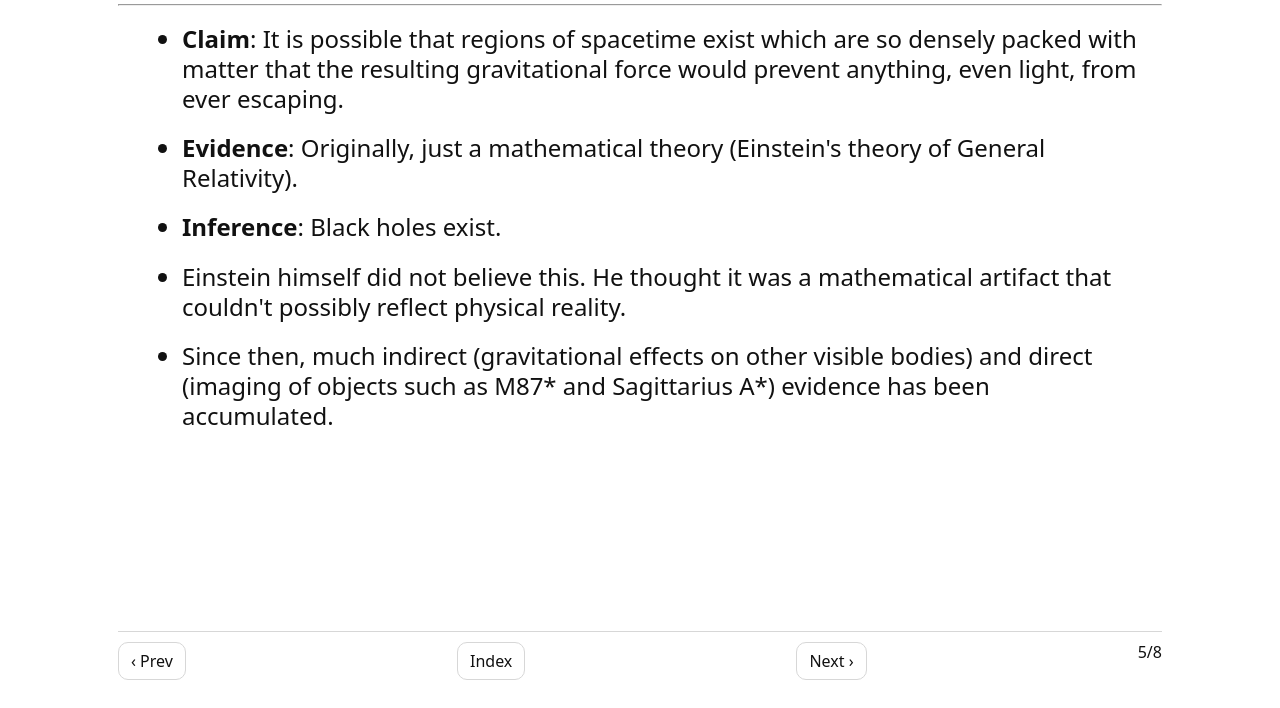
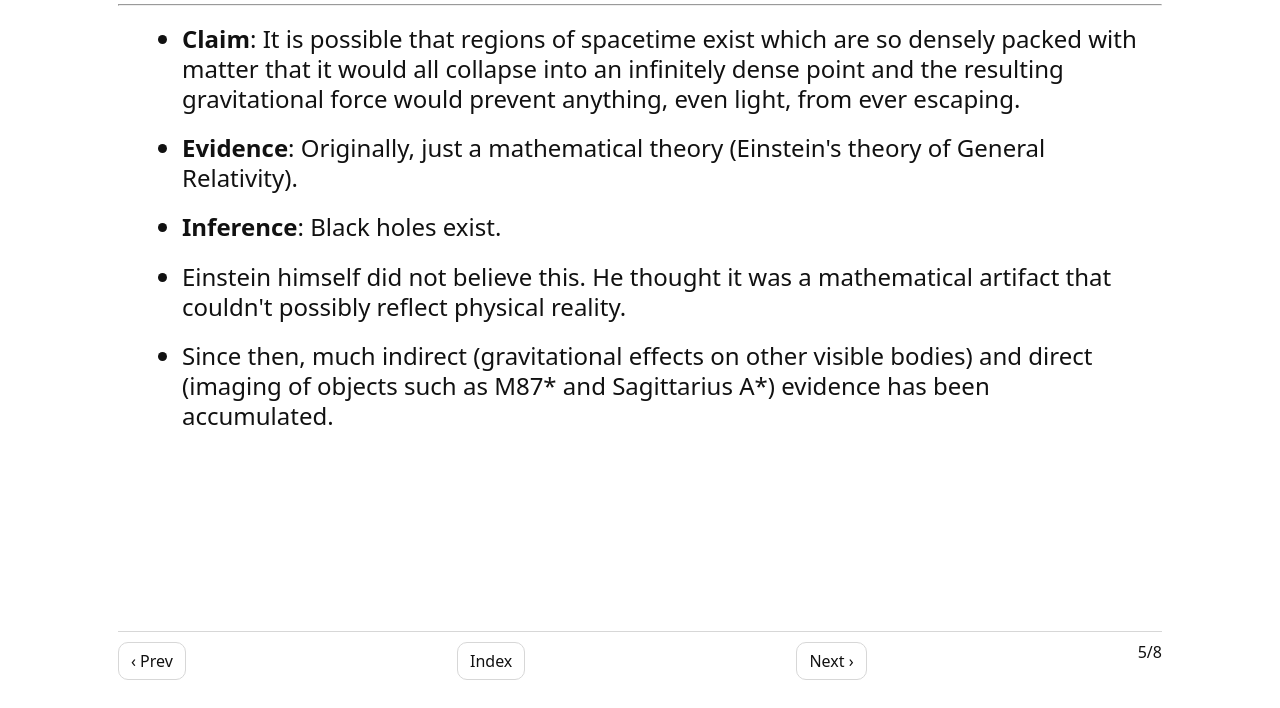
Before and after one commit to TheRonzor/data101-s26-slides, a plain HTML site: page docs/claims-evidence-inference/slides/claims-examples-3.html in a window 1280 px wide. Shown: the part 92-800 px from the top of the page. Drawn offline with Linux system fonts and the light colour scheme.

Commit message:
refine example 3

```diff
--- a/docs/claims-evidence-inference/slides/claims-examples-3.html
+++ b/docs/claims-evidence-inference/slides/claims-examples-3.html
@@ -17,8 +17,9 @@
         <ul class="bullets">
           <li>
             <b>Claim</b>: It is possible that regions of spacetime exist which
-            are so densely packed with matter that the resulting gravitational
-            force would prevent anything, even light, from ever escaping.
+            are so densely packed with matter that it would all collapse into an
+            infinitely dense point and the resulting gravitational force would
+            prevent anything, even light, from ever escaping.
           </li>
           <li>
             <b>Evidence</b>: Originally, just a mathematical theory (Einstein's
```
